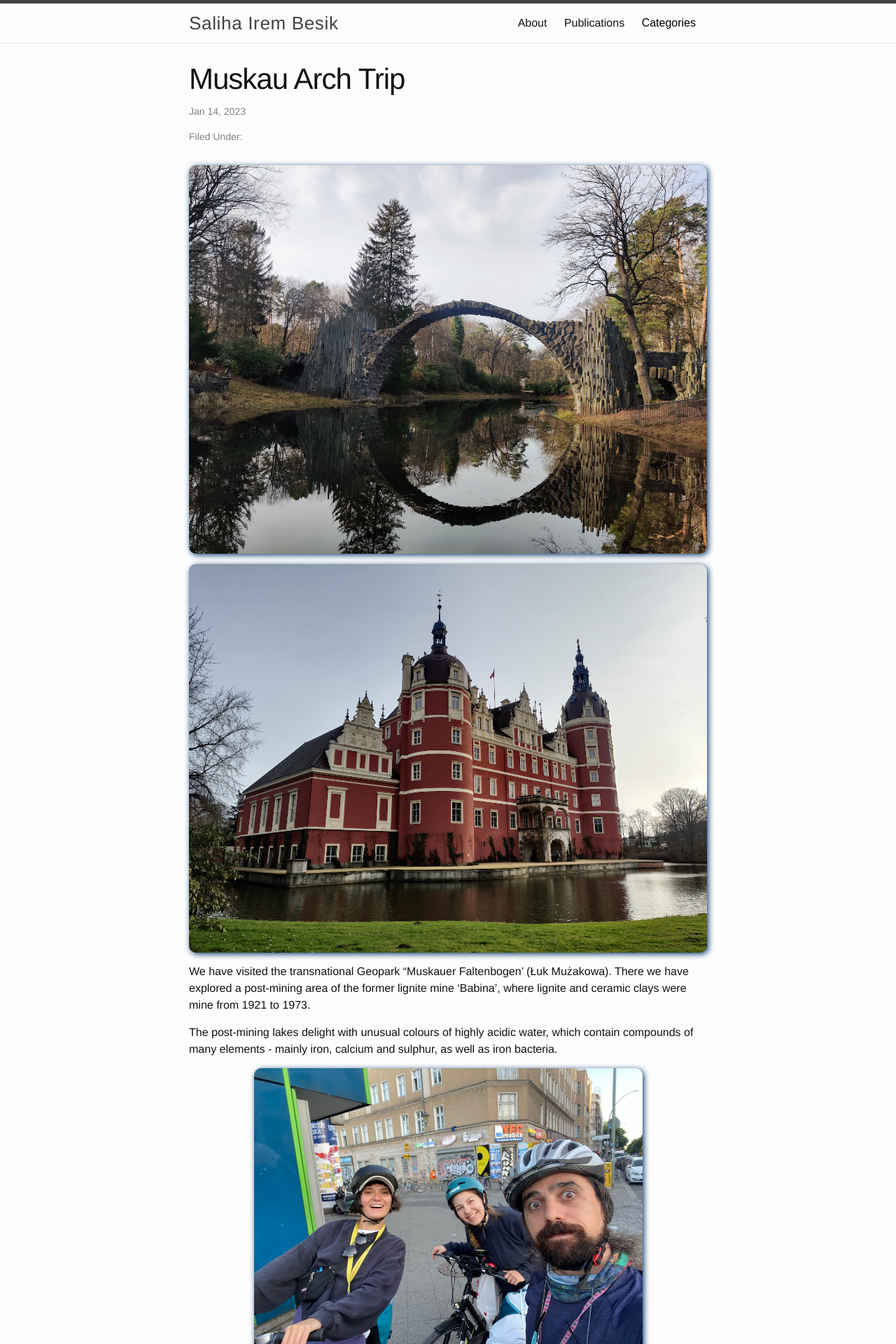
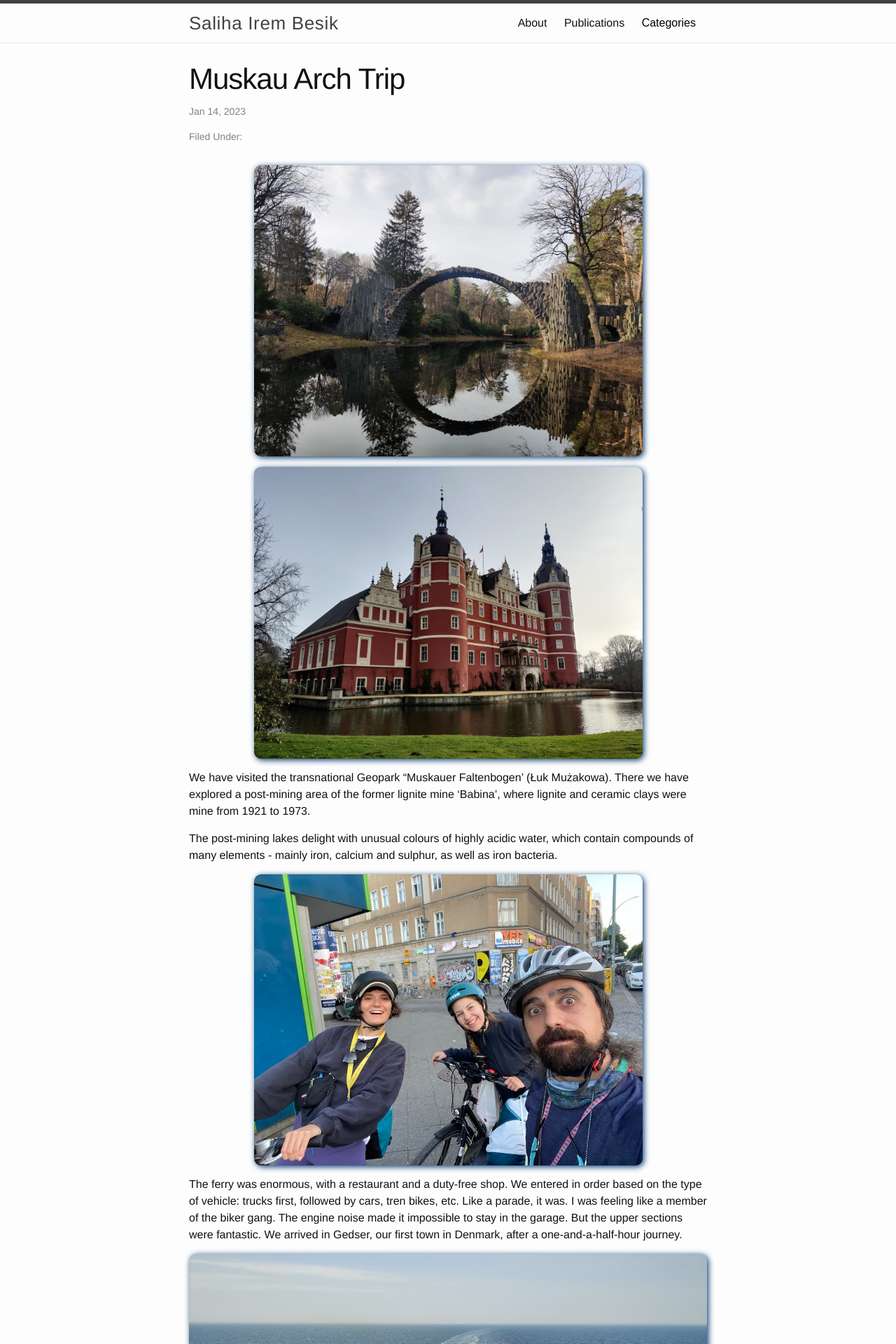
Before and after one commit to irembesik/irembesik.github.io, a Jekyll site: the page built from _posts/2023-01-14-muskau.md, in a window 1280 px wide. Shown: the top 1920 px of the page at 70% size. Built offline with Jekyll 4.4.1, drawn with Linux system fonts in a browser that asks for light colours.

Commit message:
Update 2023-01-14-muskau.md

```diff
--- a/_posts/2023-01-14-muskau.md
+++ b/_posts/2023-01-14-muskau.md
@@ -6,11 +6,11 @@ date:   2023-01-14 17:00:00
 
 
 <p style="text-align:center">
-<a href="https://irem.dev/assets/14_01_23/rakotzbrucke.jpeg"><img src="https://irem.dev/assets/14_01_23/rakotzbrucke-small.jpeg" alt="Rakotzbrucke"/></a>
+<a href="https://irem.dev/assets/14_01_23/rakotzbrucke.jpeg"><img src="https://irem.dev/assets/14_01_23/rakotzbrucke-small.jpeg" style="max-width:75%" alt="Rakotzbrucke"/></a>
 </p>
 
 <p style="text-align:center">
-<a href="https://irem.dev/assets/14_01_23/schloss.jpg"><img src="https://irem.dev/assets/14_01_23/schloss-small.jpg" alt="Schloss"/></a>
+<a href="https://irem.dev/assets/14_01_23/schloss.jpg"><img src="https://irem.dev/assets/14_01_23/schloss-small.jpg" style="max-width:75%" alt="Schloss"/></a>
 </p>
 
 We have visited the transnational Geopark “Muskauer Faltenbogen’ (Łuk Mużakowa). There we have explored a post-mining area of the former lignite mine ‘Babina’, where lignite and ceramic clays were mine from 1921 to 1973.
```
